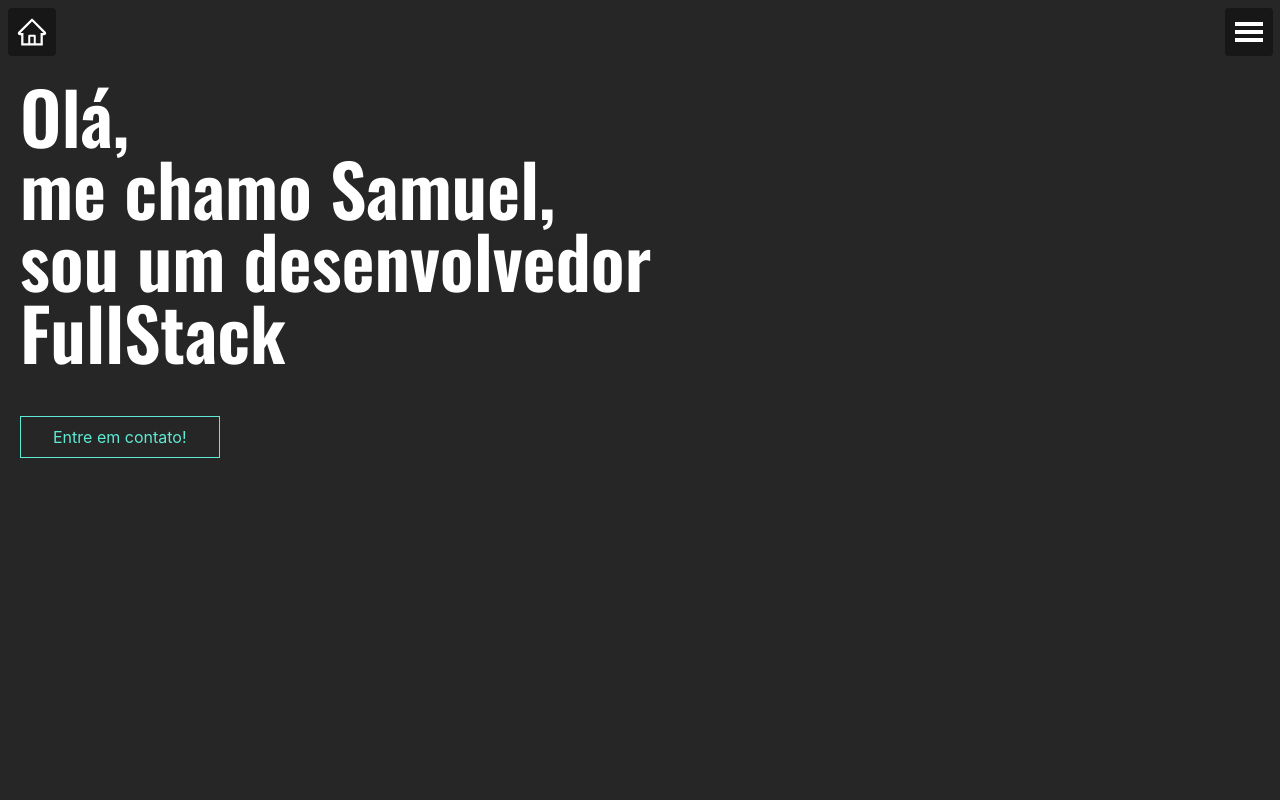
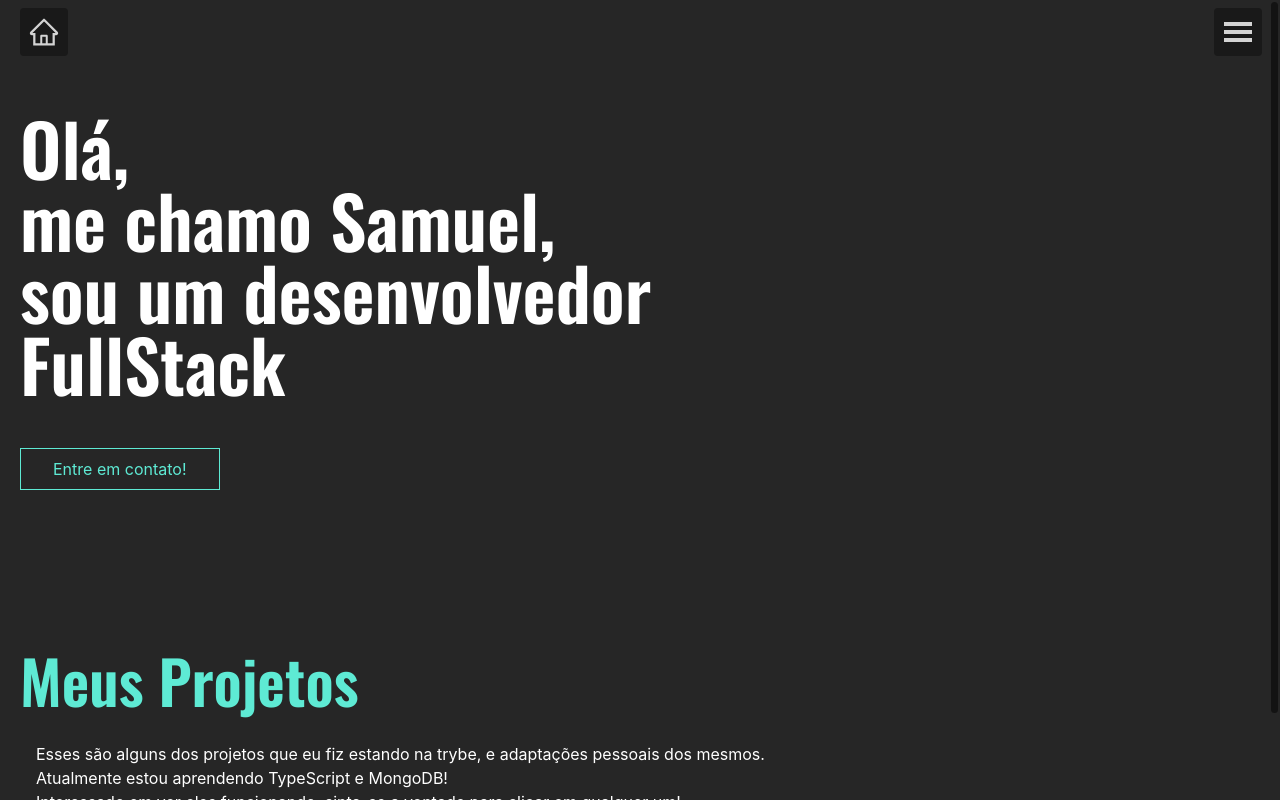
Before and after one commit to samuelbagatelli/portfolio, a React (Create React App) app: page / in a window 1280 px wide. Built offline with nearby package versions, Linux system fonts and the light colour scheme.

Commit message:
Adição da área de projetos e mais algumas adições de CSS

```diff
--- a/src/App.js
+++ b/src/App.js
@@ -3,6 +3,7 @@ import SimpleBar from 'simplebar-react';
 import 'simplebar-react/dist/simplebar.min.css';
 import Header from './components/Header';
 import Presentation from './components/Presentation';
+import Portfolio from './components/Portfolio';
 
 export default function App() {
   return (
@@ -10,6 +11,7 @@ export default function App() {
       <main>
         <Header />
         <Presentation />
+        <Portfolio />
       </main>
     </SimpleBar>
   );
--- a/src/components/Header.js
+++ b/src/components/Header.js
@@ -4,11 +4,11 @@ import { GiHamburgerMenu } from 'react-icons/gi';
 
 export default function Header() {
   return (
-    <header className="fixed flex one-hundred-percent justify-between m-2" name="header">
+    <header className="fixed flex one-hundred-percent justify-between my-2" name="header">
       <a href="#header">
-        <AiOutlineHome className="text-5xl text-white bg-neutral-900 rounded p-2 hover:bg-neutral-200 hover:text-black" />
+        <AiOutlineHome className="text-5xl text-white bg-neutral-900 opacity-80 rounded p-2 hover:bg-neutral-200 hover:text-black" />
       </a>
-      <GiHamburgerMenu className="text-5xl text-white bg-neutral-900 rounded p-2 hover:bg-neutral-200 hover:text-black float-right" />
+      <GiHamburgerMenu className="text-5xl text-white bg-neutral-900 opacity-80 rounded p-2 hover:bg-neutral-200 hover:text-black float-right" />
     </header>
   );
 }
--- /dev/null
+++ b/src/components/Portfolio.js
@@ -0,0 +1,19 @@
+import React from 'react';
+
+export default function Portfolio() {
+  return (
+    <section className="py-20">
+      <h2 className="text-teal-300 font-oswald text-6xl pb-8">
+        Meus Projetos
+      </h2>
+      <p className="w-7/12 ml-4">
+        Esses são alguns dos projetos que eu fiz estando na trybe, e adaptações pessoais dos mesmos. Atualmente estou aprendendo TypeScript e MongoDB!
+        <br />
+        Interessado em ver eles funcionando, sinta-se a vontade para clicar em qualquer um!
+      </p>
+      <section>
+
+      </section>
+    </section>
+  );
+}
--- a/src/components/Presentation.js
+++ b/src/components/Presentation.js
@@ -2,8 +2,8 @@ import React from 'react';
 
 export default function Presentation() {
   return (
-    <section className="ml-5 py-20">
-      <p className="font-oswald font-bold text-7xl pb-12">
+    <section className="py-20 pt-28">
+      <h1 className="font-oswald font-bold text-7xl pb-12">
         Olá,
         <br />
         me chamo Samuel,
@@ -11,7 +11,7 @@ export default function Presentation() {
         sou um desenvolvedor
         <br />
         FullStack
-      </p>
+      </h1>
       <button className="border border-teal-300 px-8 py-2 text-teal-300 transition-contact">
         Entre em contato!
       </button>
--- a/src/index.css
+++ b/src/index.css
@@ -15,6 +15,7 @@ body {
   -moz-osx-font-smoothing: grayscale;
   background-color: rgb(38 38 38);
   color: white;
+  margin-left: 20px;
 }
 
 code {
@@ -33,5 +34,5 @@ code {
 }
 
 .one-hundred-percent {
-  width: 98.8vw;
+  width: 97vw;
 }
```
